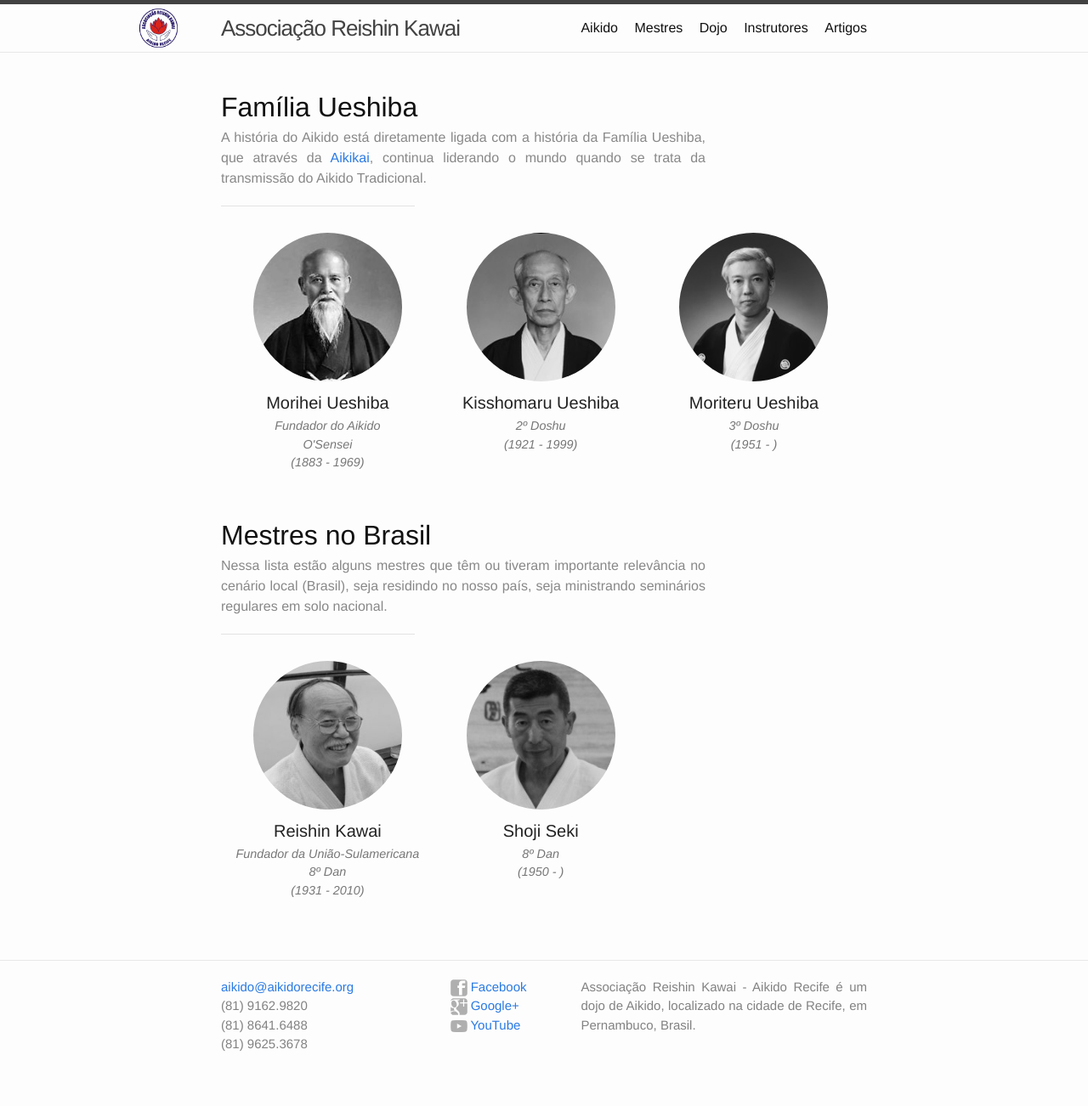
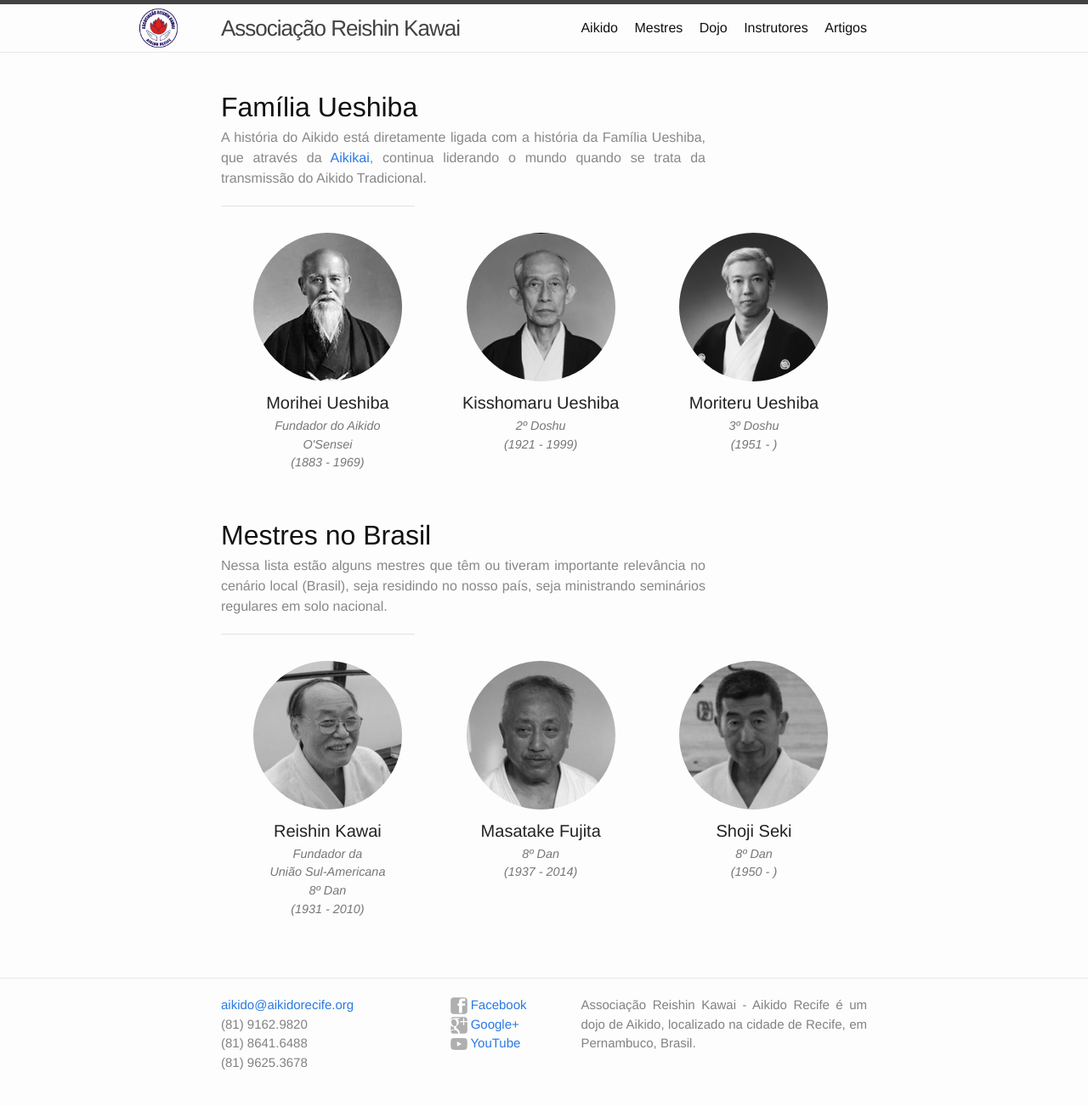
Before and after one commit to aikidorecife/aikidorecife.github.io, a Jekyll site: the page built from masters/index.html, in a window 1280 px wide. Shown: the whole page at 85% size. Built offline with Jekyll 4.4.1, drawn with Linux system fonts in a browser that asks for light colours; nearby versions of some CDN libraries; before the commit the page ends 1281 px from its top, so only the background shows below that.

Commit message:
adding fujita sensei as a master relevant in brazil

```diff
--- a/_data/masters.yml
+++ b/_data/masters.yml
@@ -18,12 +18,19 @@ ueshiba_family:
           photo: "assets/moriteru.jpg"
 other_masters:
         - name: Reishin Kawai
-          title: Fundador da União-Sulamericana
+          title: "Fundador da"
+          title2: "União Sul-Americana"
           nickname: "8º Dan"
           birth: "(1931 - 2010)"
           photo: "assets/kawai-perfil.jpg"
           bio: "masters/reishin-kawai.html"
 
+        - name: Masatake Fujita
+          title: "8º Dan"
+          birth: "(1937 - 2014)"
+          photo: "assets/fujita.jpg"
+
+
         - name: Shoji Seki
           title: "8º Dan"
           birth: "(1950 - )"
--- a/masters/index.html
+++ b/masters/index.html
@@ -58,6 +58,9 @@ seja residindo no nosso país, seja ministrando seminários regulares em solo na
 	<div class="profile_description">
 		<h4>{{ member.name }}</h4>
 		<p>{{ member.title }}</p>
+		{% if member.title2 %}
+		<p>{{ member.title2 }}</p>
+		{% endif %}
 		{% if member.nickname %}
 		<p>{{ member.nickname }}</p>
 		{% endif %}
```
Also changed, not shown: assets/fujita-2.jpg (added), assets/fujita.jpg (added).
